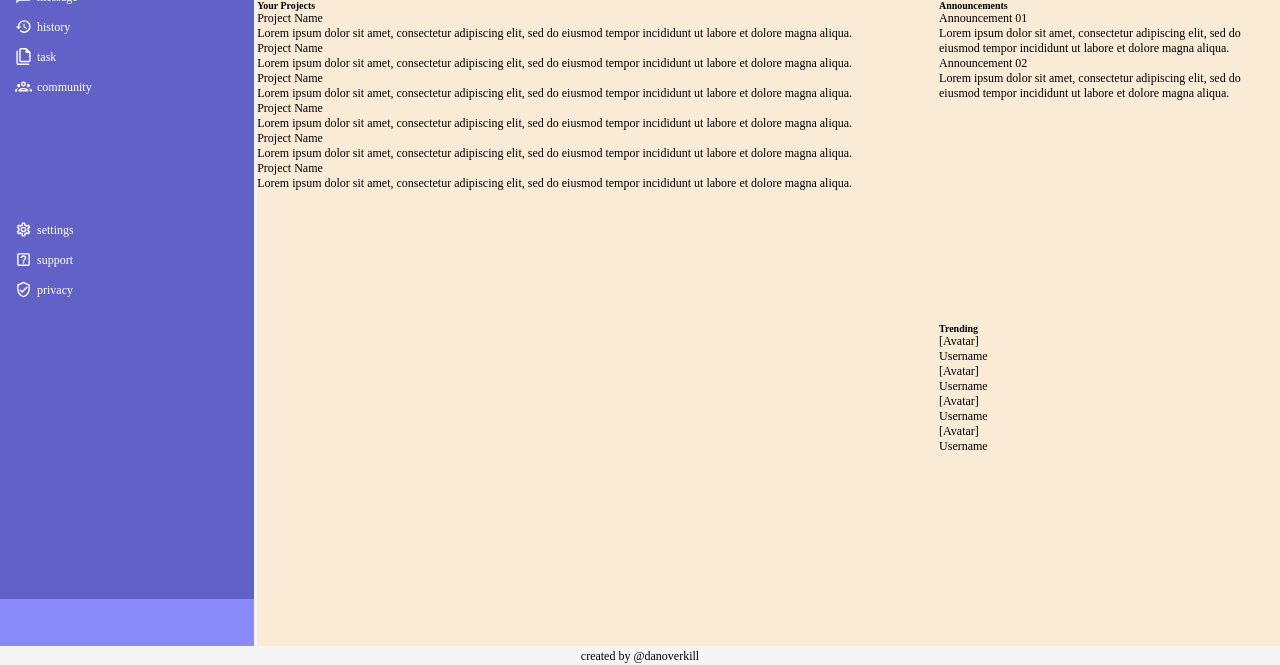
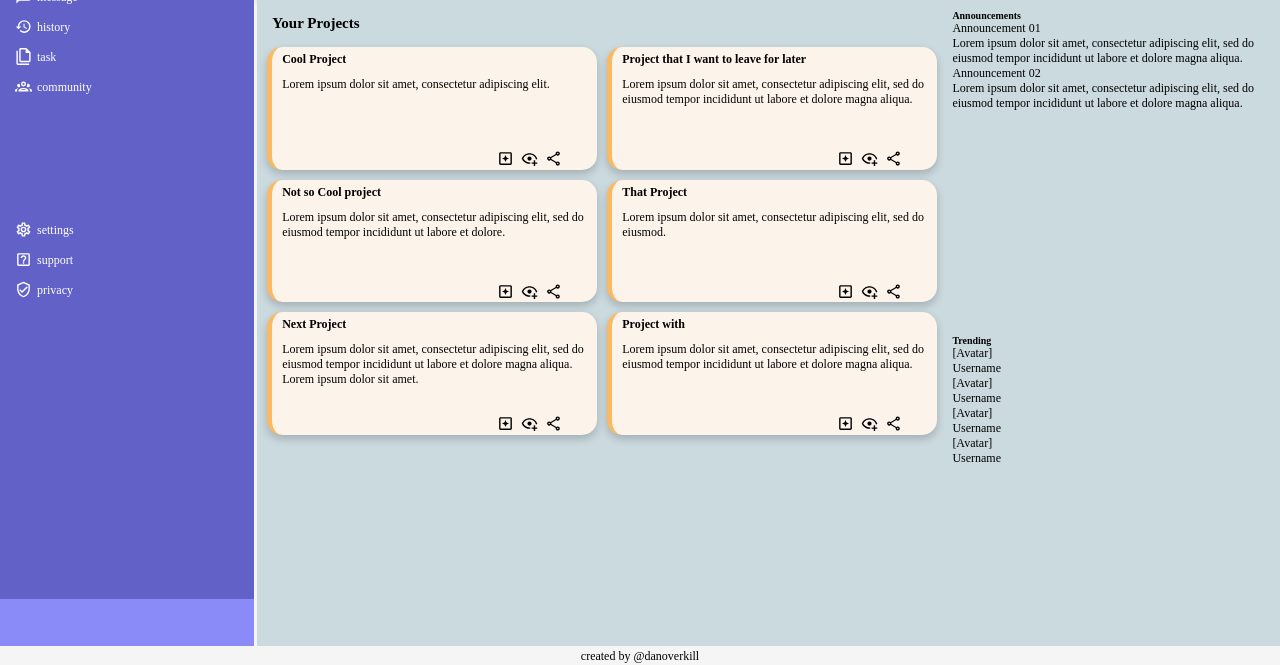
Before and after one commit to DANOverkill/admin_dashboard, a plain HTML site: page index.html in a window 1280 px wide. Shown: the part 135-800 px from the top of the page. Drawn offline with Linux system fonts and the light colour scheme.

Commit message:
add: styled the your-projects-container finished styling the message board section with your projects

```diff
--- a/index.html
+++ b/index.html
@@ -99,28 +99,58 @@
                 <h5>Your Projects</h5>
             </div>
             <div class="project-card">
-                <p class="project-name">Project Name</p>
-                <p class="project-discription">Lorem ipsum dolor sit amet, consectetur adipiscing elit, sed do eiusmod tempor incididunt ut labore et dolore magna aliqua.</p>
+                <h4 class="project-name">Cool Project</h4>
+                <p class="project-discription">Lorem ipsum dolor sit amet, consectetur adipiscing elit.</p>
+                <div class="icon-container">
+                    <img src="assets/star-four-points-box-outline.svg" alt="favorite" class="project-interaction-icons">
+                    <img src="assets/eye-plus-outline.svg" alt="watch" class="project-interaction-icons">
+                    <img src="assets/share-variant-outline.svg" alt="share icon" class="project-interaction-icons">
+                </div>
             </div>
             <div class="project-card">
-                <p class="project-name">Project Name</p>
+                <h4 class="project-name">Project that I want to leave for later</h4>
                 <p class="project-discription">Lorem ipsum dolor sit amet, consectetur adipiscing elit, sed do eiusmod tempor incididunt ut labore et dolore magna aliqua.</p>
+                <div class="icon-container">
+                    <img src="assets/star-four-points-box-outline.svg" alt="favorite" class="project-interaction-icons">
+                    <img src="assets/eye-plus-outline.svg" alt="watch" class="project-interaction-icons">
+                    <img src="assets/share-variant-outline.svg" alt="share icon" class="project-interaction-icons">
+                </div>
             </div>
             <div class="project-card">
-                <p class="project-name">Project Name</p>
-                <p class="project-discription">Lorem ipsum dolor sit amet, consectetur adipiscing elit, sed do eiusmod tempor incididunt ut labore et dolore magna aliqua.</p>
+                <h4 class="project-name">Not so Cool project</h4>
+                <p class="project-discription">Lorem ipsum dolor sit amet, consectetur adipiscing elit, sed do eiusmod tempor incididunt ut labore et dolore.</p>
+                <div class="icon-container">
+                    <img src="assets/star-four-points-box-outline.svg" alt="favorite" class="project-interaction-icons">
+                    <img src="assets/eye-plus-outline.svg" alt="watch" class="project-interaction-icons">
+                    <img src="assets/share-variant-outline.svg" alt="share icon" class="project-interaction-icons">
+                </div>
             </div>
             <div class="project-card">
-                <p class="project-name">Project Name</p>
-                <p class="project-discription">Lorem ipsum dolor sit amet, consectetur adipiscing elit, sed do eiusmod tempor incididunt ut labore et dolore magna aliqua.</p>
+                <h4 class="project-name">That Project</h4>
+                <p class="project-discription">Lorem ipsum dolor sit amet, consectetur adipiscing elit, sed do eiusmod.</p>
+                <div class="icon-container">
+                    <img src="assets/star-four-points-box-outline.svg" alt="favorite" class="project-interaction-icons">
+                    <img src="assets/eye-plus-outline.svg" alt="watch" class="project-interaction-icons">
+                    <img src="assets/share-variant-outline.svg" alt="share icon" class="project-interaction-icons">
+                </div>
             </div>
             <div class="project-card">
-                <p class="project-name">Project Name</p>
-                <p class="project-discription">Lorem ipsum dolor sit amet, consectetur adipiscing elit, sed do eiusmod tempor incididunt ut labore et dolore magna aliqua.</p>
+                <h4 class="project-name">Next Project</h4>
+                <p class="project-discription">Lorem ipsum dolor sit amet, consectetur adipiscing elit, sed do eiusmod tempor incididunt ut labore et dolore magna aliqua. Lorem ipsum dolor sit amet.</p>
+                <div class="icon-container">
+                    <img src="assets/star-four-points-box-outline.svg" alt="favorite" class="project-interaction-icons">
+                    <img src="assets/eye-plus-outline.svg" alt="watch" class="project-interaction-icons">
+                    <img src="assets/share-variant-outline.svg" alt="share icon" class="project-interaction-icons">
+                </div>
             </div>
             <div class="project-card">
-                <p class="project-name">Project Name</p>
+                <h4 class="project-name">Project with</h4>
                 <p class="project-discription">Lorem ipsum dolor sit amet, consectetur adipiscing elit, sed do eiusmod tempor incididunt ut labore et dolore magna aliqua.</p>
+                <div class="icon-container">
+                    <img src="assets/star-four-points-box-outline.svg" alt="favorite" class="project-interaction-icons">
+                    <img src="assets/eye-plus-outline.svg" alt="watch" class="project-interaction-icons">
+                    <img src="assets/share-variant-outline.svg" alt="share icon" class="project-interaction-icons">
+                </div>
             </div>
         </div>
         <div class="announcements-body">
--- a/style.css
+++ b/style.css
@@ -17,7 +17,7 @@ body {
     grid-template-rows: 0.75fr 2fr 2fr 0.1fr;
     grid-template-columns: 0.75fr repeat(3, 1fr);
     gap: 3px;
-
+    overflow: hidden;
 }
 
 h5, h4, p {
@@ -30,14 +30,14 @@ h5, h4, p {
 .header {
     background-color: whitesmoke;
     grid-area: 1/2/2/5;
+    box-shadow: 0 4px 8px rgba(0, 0, 0, 0.2); /* Adding drop shadow */
+    transition: transform 0.3s, box-shadow 0.3s;
 }
 
 .message-board-body {
-    background-color: antiquewhite;
+    background-color: rgb(203, 218, 223);
     grid-area: 2/2/4/5;
     /*border-radius: 10px;*/
-
-
 }
 
 .side-bar {
@@ -61,8 +61,8 @@ ul {
     grid-template-columns: 2.5fr 1.5fr;
     grid-template-rows: 1fr 1fr;
     height: 125px;
-    margin-top: 7px;
-    margin-left: 7px;
+    padding-top: 7px;
+    padding-left: 7px;
 }
 
 .search-bar-container {
@@ -238,10 +238,74 @@ ul {
     display: grid;
     grid-template-columns: repeat(3, 1fr);
     grid-template-rows: 1fr 1fr;
+    gap: 15px;
+    padding-top: 10px;
+    padding-left: 10px;
+
 }
 
 .your-projects-container {
-    grid-area: 1/1/3/3 ;
+    grid-area: 1/1/3/3;
+    display: grid;
+    grid-template-columns: 1fr 1fr;
+    grid-template-rows: 0.20fr repeat(3, 1fr);
+    gap: 10px;
+    height:425px;
+}
+
+.yourProjects {
+    grid-area: 1/1/2/3;
+}
+
+.yourProjects h5 {
+    display: flex;
+    justify-content: left;
+    font-size: 125%;
+    padding: 5px;
+}
+
+.project-card {
+    background-color: rgb(252, 244, 235);
+    border-radius: 15px;
+    padding-left: 10px;
+    border-left-style: solid;
+    border-width: 5px;
+    border-color: rgb(252, 185, 99);
+    box-shadow: 0 4px 8px rgba(0, 0, 0, 0.2); /* Adding drop shadow */
+    transition: transform 0.3s, box-shadow 0.3s;
+    display: grid;
+    grid-template-columns: repeat(2, 1fr) 1.5fr;
+    grid-template-rows: 0.15fr 1fr 0.25fr;
+}
+.project-card h4 {
+    grid-area: 1/1/2/4;
+    padding-top: 5px;
+    padding-bottom: 5px;
+    height: fit-content;
+    width: fit-content;
+
+}
+
+.project-card p {
+    grid-area: 2/1/3/4;
+    padding-top: 5px;
+    padding-bottom: 5px;
+    height: fit-content;
+    width: fit-content;
+}
+
+.icon-container {
+    grid-area: 3/3/4/4;
+    display: flex;
+    flex-wrap: nowrap;
+    height: 17px;
+    gap: 7px;
+    justify-content: center;
+}
+
+.project-interaction-icons {
+    height: 17px;
+    width: 17px;
 }
 
 .announcements-body {
```
